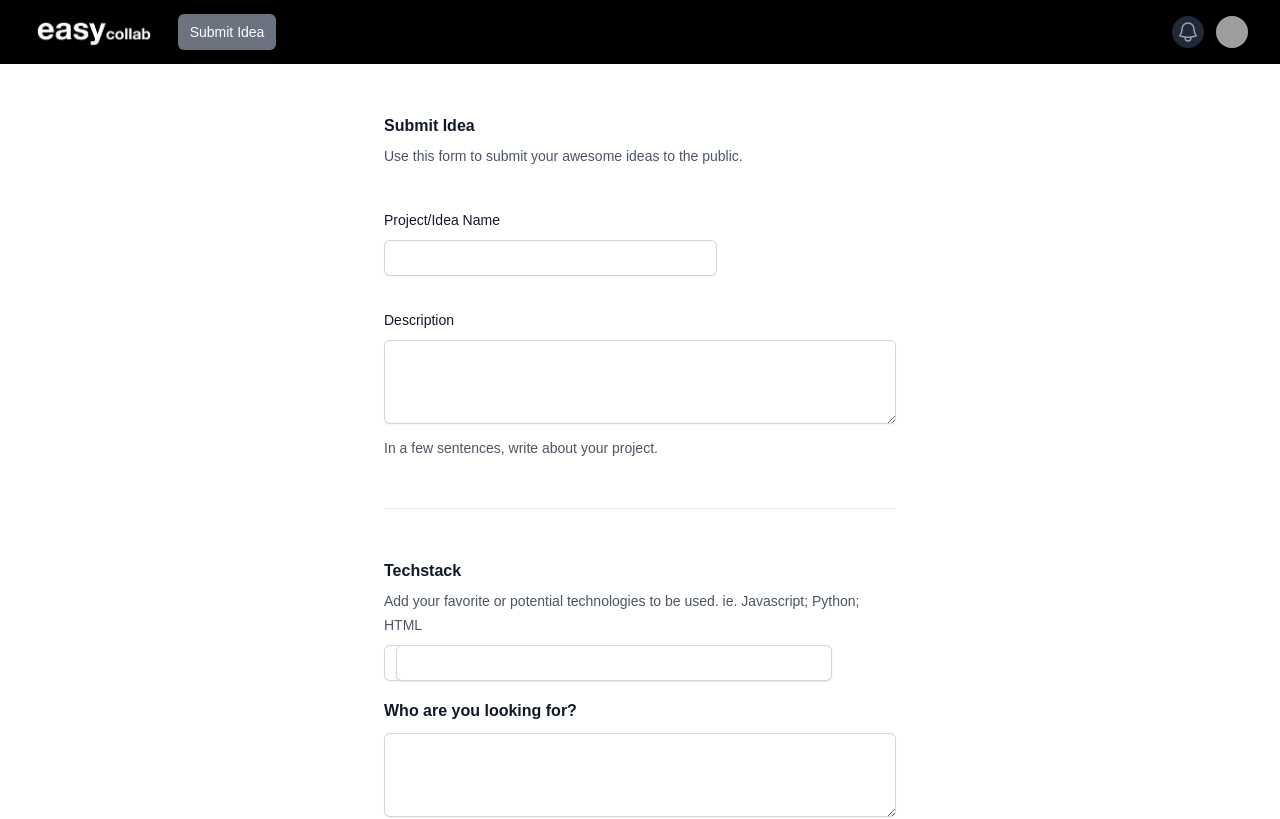
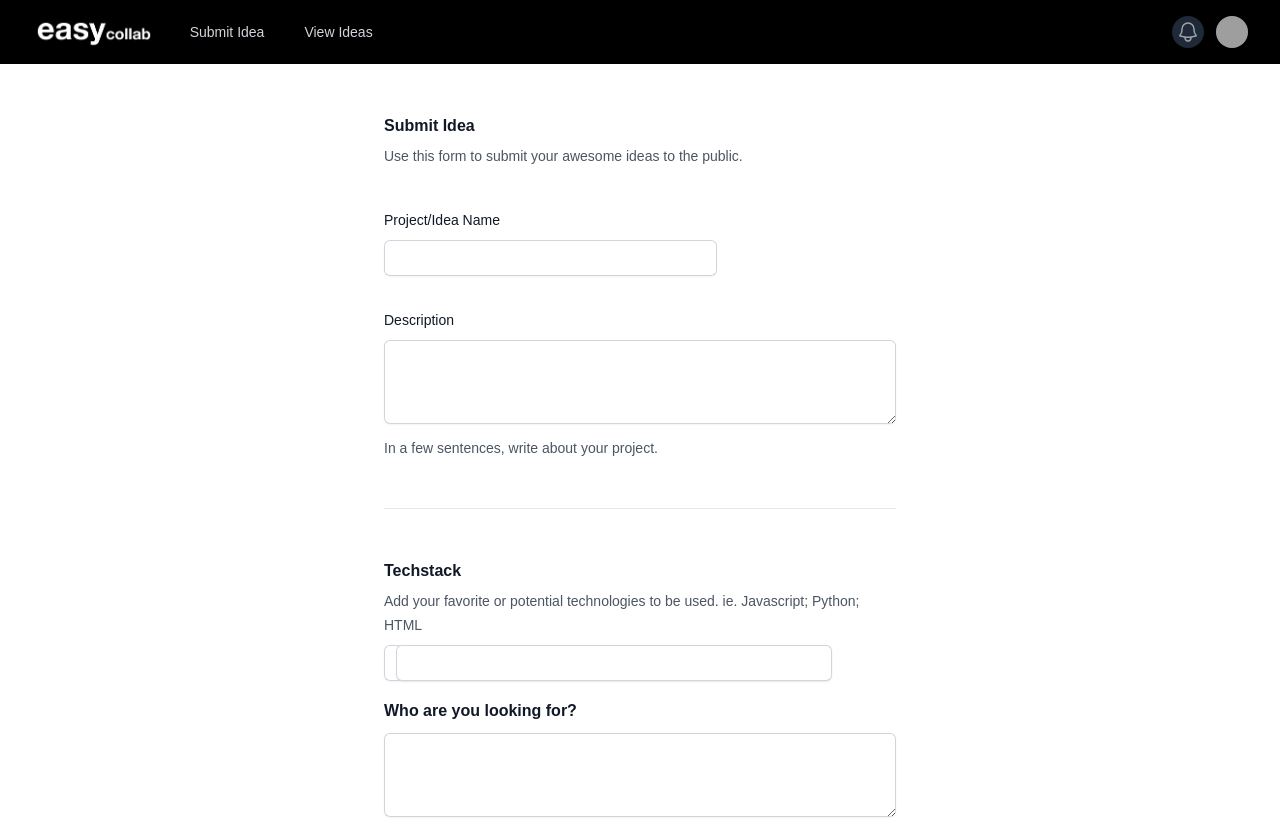
Before and after one commit to TonAldo48/easy-collab, a Next.js app: page /submit-idea in a window 1280 px wide. Shown: the top 819 px of the page. Built offline with nearby package versions, Linux system fonts and the light colour scheme; grey boxes are pictures that could not be loaded.

Commit message:
modified navbar

```diff
--- a/src/components/navbar.js
+++ b/src/components/navbar.js
@@ -1,3 +1,4 @@
+
 import {
     Disclosure,
     DisclosureButton,
@@ -9,18 +10,18 @@ import {
 } from "@headlessui/react";
 import {Bars3Icon, BellIcon, XMarkIcon} from "@heroicons/react/24/outline";
 
-const navigation = [
-    {name: "Submit Idea", href: "#", current: true},
-    // {name: "Team", href: "#", current: false},
-    // {name: "Projects", href: "#", current: false},
-    // {name: "Calendar", href: "#", current: false},
-];
-
 function classNames(...classes) {
     return classes.filter(Boolean).join(" ");
 }
 
-export default function Navbar() {
+export default function Navbar({currentTab}) {
+    const navigation = [
+        {name: "Submit Idea", href: "/submit-idea", key: "submit-idea"},
+        {name: "View Ideas", href: "/view-ideas", key: "view-ideas"},
+        // {name: "Projects", href: "#", key: "projects"},
+        // {name: "Calendar", href: "#", key: "calendar"},
+    ];
+
     return (
         <Disclosure as="nav" className="bg-black">
             <div className="mx-auto max-w-7xl px-2 sm:px-6 lg:px-8">
```
